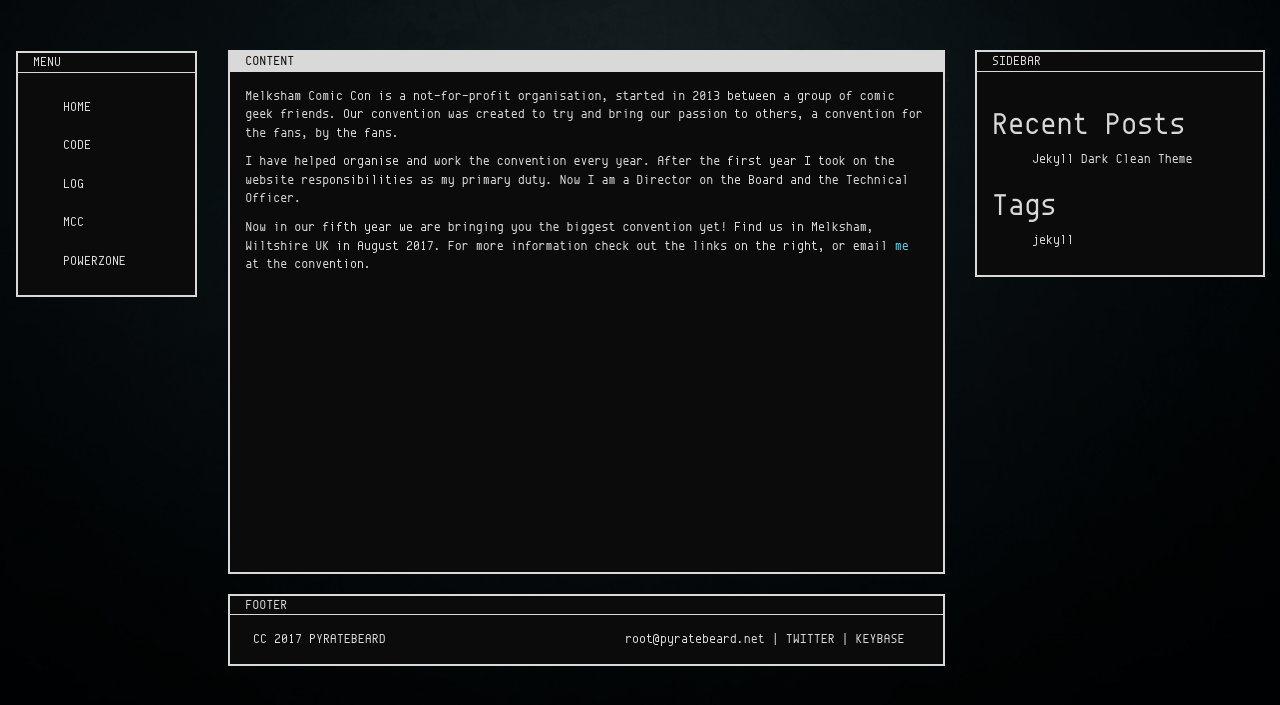
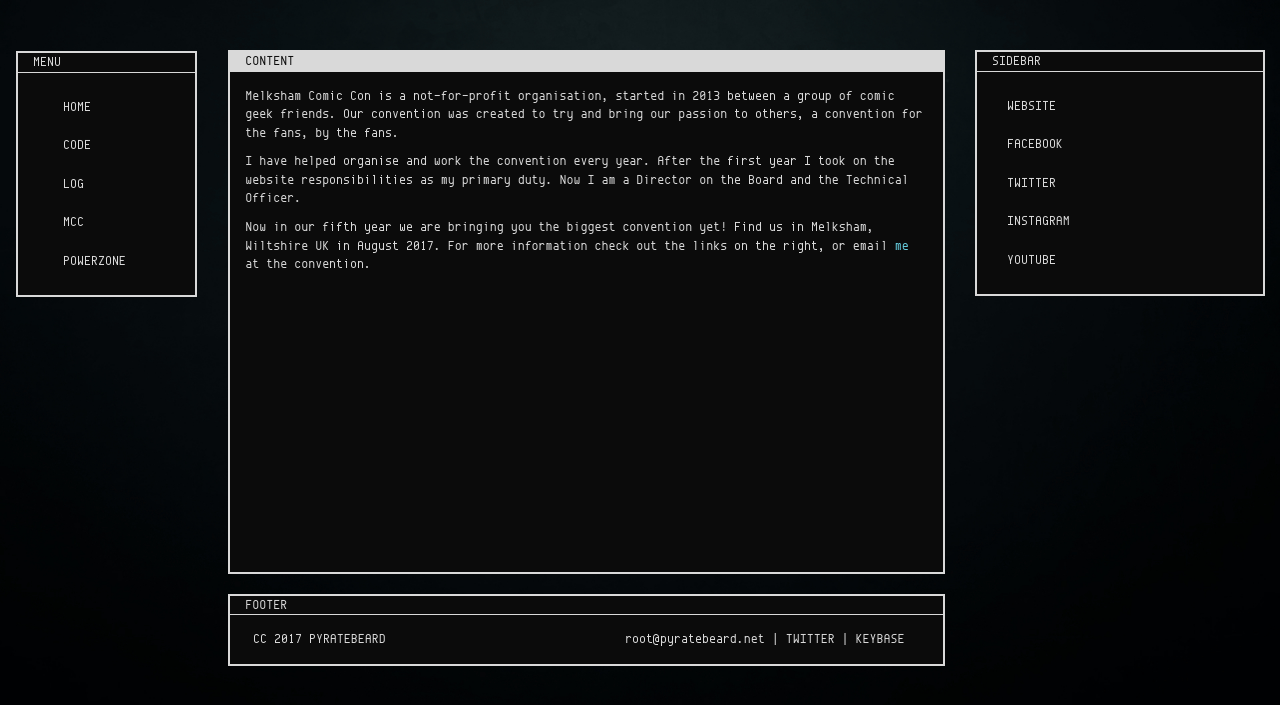
Before and after one commit to pyratebeard/pyratebeard.github.io, a Jekyll site: the page built from mcc.html, in a window 1280 px wide. Shown: the top 705 px of the page. Built offline with Jekyll 4.4.1, drawn with Linux system fonts in a browser that asks for light colours.

Commit message:
Trying a new approach for different sidebars
Using the YAML front matter section trick as descriped here: https://github.com/jekyll/jekyll/issues/246

```diff
--- a/_includes/sidebar.html
+++ b/_includes/sidebar.html
@@ -1,20 +1 @@
-<div class="sidebar ">
-  <h2>Recent Posts</h2>
-  <ul>
-    {% for post in site.posts limit:5 %}
-    <li><a href="{{ site.baseurl}}{{ post.url }}">{{ post.title }}</a></li>
-    {% endfor %}
-  </ul>
-</div>
-
-<div class="sidebar">
-  <h2>Tags</h2>
-  <ul class="sideBarTags">
-    {% assign tags = (site.tags | sort:0) %}
-    {% for tag in tags %}
-    <li>
-      <a href="{{ site.baseurl}}/tag/{{ tag[0] }}" data-toggle="tooltip" data-placement="right" title="{{ tag[1].size }}">
-        <span>{{tag[0] }}</span></a></li>
-    {% endfor %}
-  </ul>
-</div>
+{{ page.sections['sidebar'] }}
--- a/index.html
+++ b/index.html
@@ -1,5 +1,8 @@
 ---
 layout: default
+sections:
+    sidebar: |
+        <p>tweets by @pyratebeard</p>
 ---
 
 <p>[root@pyratebeard.net ~]# cat readme.txt</p>
--- a/mcc.html
+++ b/mcc.html
@@ -1,7 +1,15 @@
 ---
 layout: default
+sections:
+    sidebar: |
+        <ul class="nav">
+          <li><a href="http://melkshamcomiccon.com" target="_blank" rel="noopener noreferrer">WEBSITE</a></li>
+          <li><a href="https://facebook.com/melkshamcomiccon" target="_blank" rel="noopener noreferrer">FACEBOOK</a></li>
+          <li><a href="https://twitter.com/melksham_con" target="_blank" rel="noopener noreferrer">TWITTER</a></li>
+          <li><a href="https://instagram.com/melkshamcomiccon" target="_blank" rel="noopener noreferrer">INSTAGRAM</a></li>
+          <li><a href="https://www.youtube.com/channel/UCn1_GqfmmqREzfLRJ4Oj-qw" target="_blank" rel="noopener noreferrer">YOUTUBE</a></li>
+        </ul>
 ---
-
 <p>Melksham Comic Con is a not-for-profit organisation, started in 2013 between a group of comic geek friends.  Our convention was created to try and bring our passion to others, a convention for the fans, by the fans.</p>
 <p>I have helped organise and work the convention every year.  After the first year I took on the website responsibilities as my primary duty.  Now I am a Director on the Board and the Technical Officer.</p>
 <p>Now in our fifth year we are bringing you the biggest convention yet!  Find us in Melksham, Wiltshire UK in August 2017.  For more information check out the links on the right, or email <a href='mailto:tech@melkshamcomiccon.com'>me</a> at the convention.</p>
```
Also changed, not shown: log.html (+22 -0 lines), powerzone.html (+8 -0 lines).
